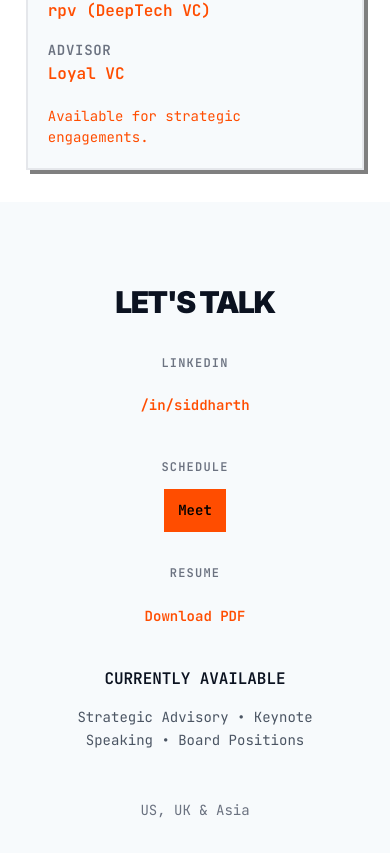
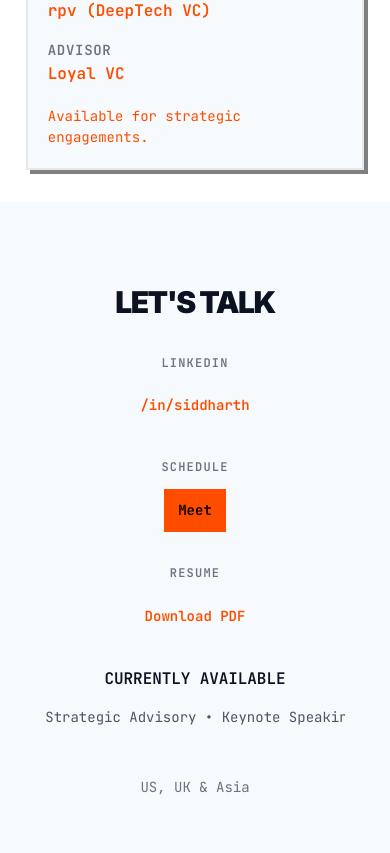
Before and after one commit to siddharthachaturvedi/siddharthachaturvedi.github.io, a React (Vite) app: page / in a window 390 px wide. Shown: the part 5331-6184 px from the top of the page. After the commit the page ends 6161 px from the top, so only its background shows below. Built offline with nearby package versions, Linux system fonts and the light colour scheme; the HTML template or start-up script is replaced by a standard one.

Commit message:
Updated styles.css

```diff
--- a/src/styles.css
+++ b/src/styles.css
@@ -1370,6 +1370,9 @@ a {
   color: var(--text-secondary);
   font-size: var(--text-lg);
   line-height: var(--leading-relaxed);
+  white-space: nowrap;
+  overflow-x: auto;
+  overflow-y: hidden;
 }
 
 .location-text {
@@ -1393,6 +1396,8 @@ a {
   }
   .availability-items {
     font-size: var(--text-base);
+    white-space: nowrap;
+    overflow-x: auto;
   }
 }
 
@@ -1425,6 +1430,8 @@ a {
   }
   .availability-items {
     font-size: var(--text-sm);
+    white-space: nowrap;
+    overflow-x: auto;
   }
   .location-text {
     font-size: var(--text-sm);
@@ -1438,7 +1445,9 @@ a {
   }
   .availability-items {
     font-size: var(--text-xs);
-    word-spacing: -1px; /* Tighter text on very small screens */
+    word-spacing: -1px;
+    white-space: nowrap;
+    overflow-x: auto;
   }
 }
 
```
